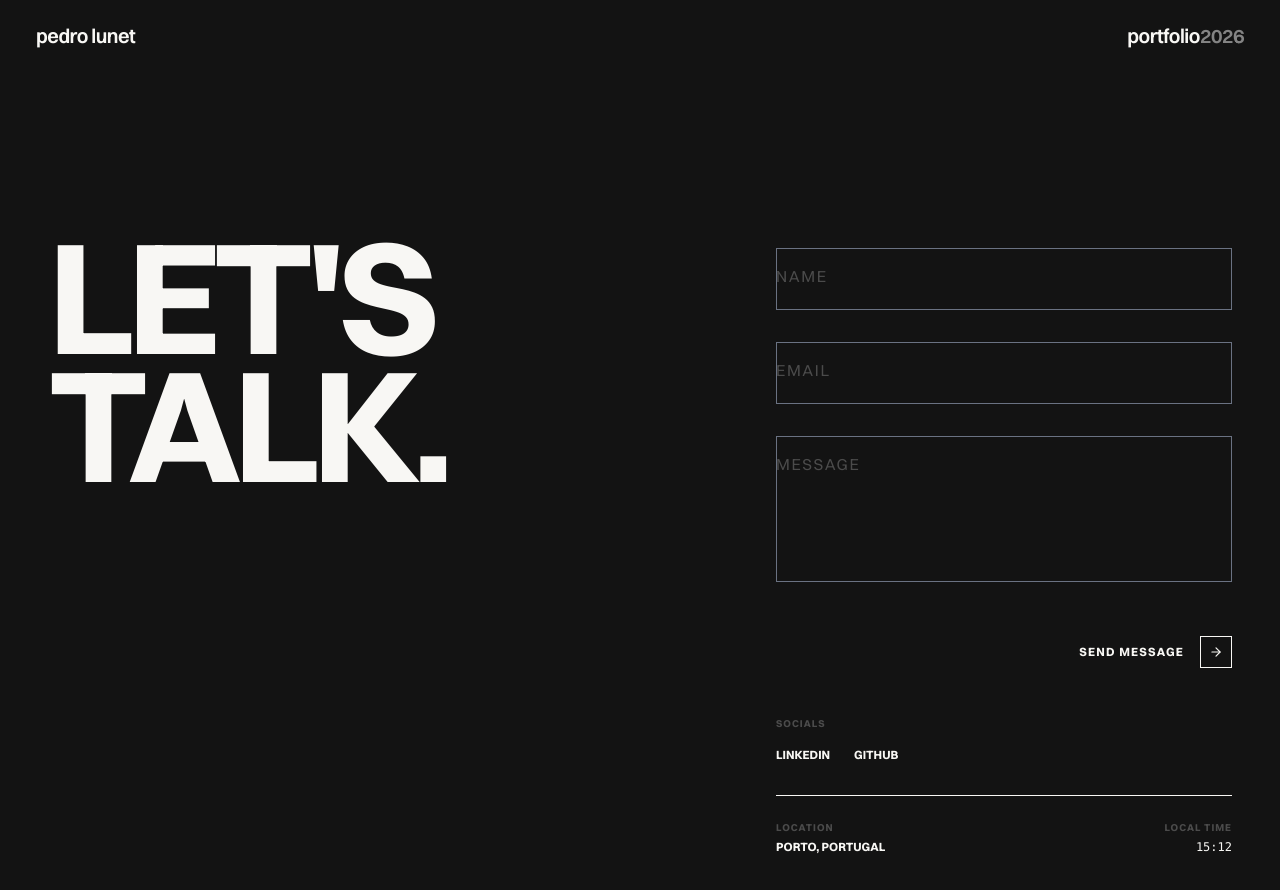
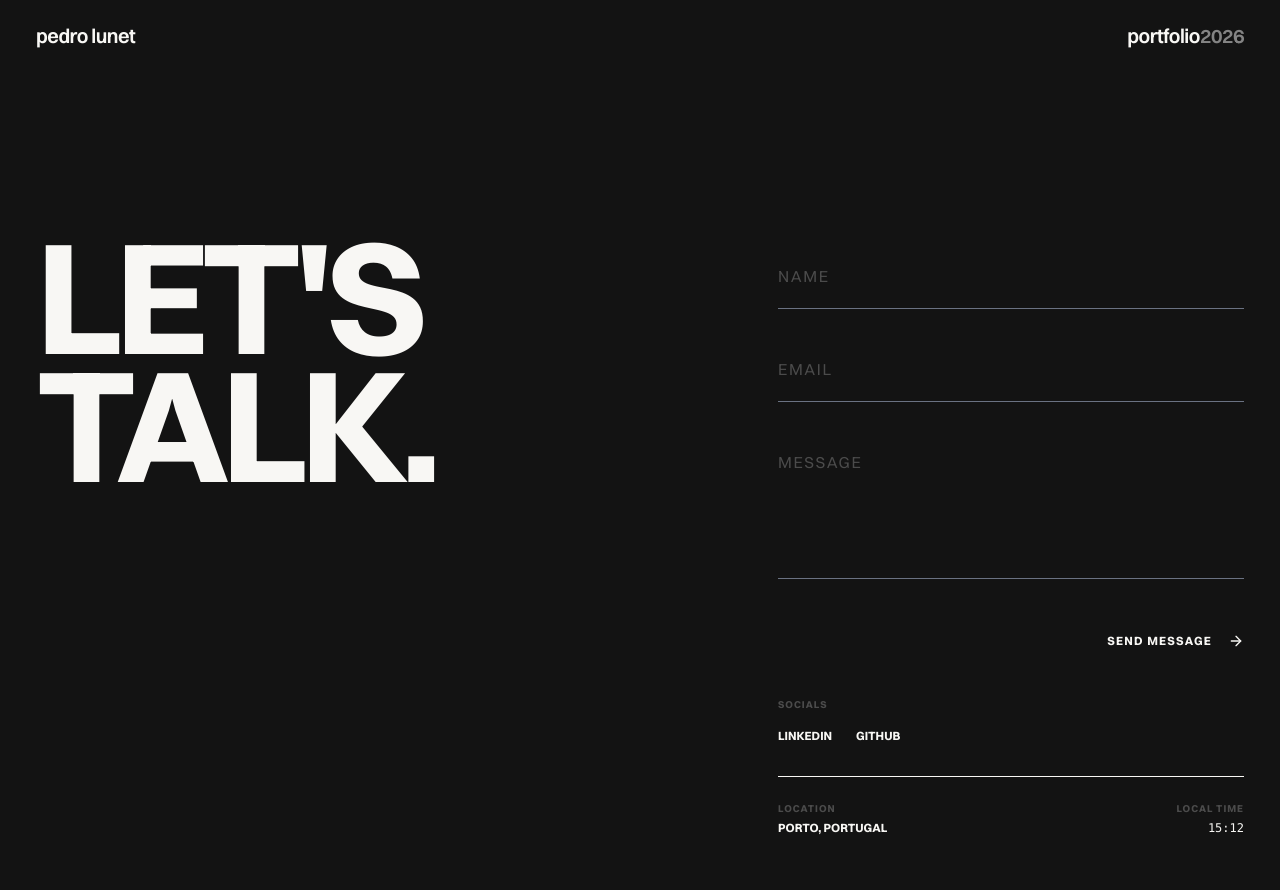
Before and after one commit to PedroLunet/pedrolunet.dev, a SvelteKit app: page /contact in a window 1280 px wide. Shown: the top 890 px of the page. Built offline with nearby package versions, Linux system fonts and the light colour scheme.

Commit message:
fixed paddings

```diff
--- a/src/routes/contact/+page.svelte
+++ b/src/routes/contact/+page.svelte
@@ -1,7 +1,7 @@
 <script lang="ts">
 	import { onMount } from 'svelte';
 	import { enhance } from '$app/forms';
-	import { ArrowUpRight, ArrowRight, Loader2 } from '@lucide/svelte';
+	import { ArrowRight, Loader2 } from '@lucide/svelte';
 	import gsap from 'gsap';
 
 	let { form } = $props();
@@ -36,7 +36,7 @@
 	});
 </script>
 
-<div class="min-h-screen w-full bg-bg px-4 pt-32 pb-12 lg:px-12 lg:pt-40">
+<div class="min-h-screen w-full bg-bg px-6 pt-32 pb-12 lg:px-9 lg:pt-40">
 	<div class="grid grid-cols-1 gap-16 lg:grid-cols-12">
 		<div class="col-span-1 lg:col-span-7">
 			<div class="reveal translate-y-8 opacity-0">
@@ -51,15 +51,21 @@
 		<div class="col-span-1 flex flex-col gap-12 lg:col-span-5 lg:pt-4">
 			{#if form?.success}
 				<div
-					class="animate-in fade-in zoom-in flex h-full flex-col items-center justify-center border border-accent/20 bg-accent/5 p-12 text-center duration-500"
+					class="animate-in fade-in slide-in-from-bottom-4 flex h-full flex-col items-start justify-center duration-700"
 				>
-					<h3 class="text-text-primary mb-2 text-2xl font-bold uppercase">Message Sent</h3>
-					<p class="mb-8 text-sm text-text-secondary">I'll get back to you shortly.</p>
+					<h3 class="text-text-primary mb-2 text-4xl font-bold tracking-tight uppercase">
+						Message Sent
+					</h3>
+					<p class="mb-8 text-lg font-light text-text-secondary">
+						Thank you. I'll get back to you shortly.
+					</p>
+
 					<a
 						href="/contact"
-						class="text-xs font-bold tracking-widest text-accent uppercase hover:underline"
+						class="group flex items-center gap-2 text-xs font-bold tracking-widest text-accent uppercase transition-colors hover:text-white"
 					>
-						Send another
+						<span>Send Another</span>
+						<ArrowRight size={14} class="transition-transform group-hover:translate-x-1" />
 					</a>
 				</div>
 			{:else}
@@ -82,7 +88,7 @@
 							required
 							value={form?.values?.name ?? ''}
 							placeholder=" "
-							class="peer border-text-primary/20 text-text-primary w-full border-b bg-transparent py-4 text-lg font-light transition-all outline-none focus:border-accent"
+							class="peer border-text-primary/20 text-text-primary w-full rounded-none border-0 border-b bg-transparent py-4 text-lg font-light placeholder-transparent transition-colors outline-none focus:border-accent focus:ring-0"
 						/>
 						<label
 							for="name"
@@ -100,7 +106,7 @@
 							required
 							value={form?.values?.email ?? ''}
 							placeholder=" "
-							class="peer border-text-primary/20 text-text-primary w-full border-b bg-transparent py-4 text-lg font-light transition-all outline-none focus:border-accent"
+							class="peer border-text-primary/20 text-text-primary w-full rounded-none border-0 border-b bg-transparent py-4 text-lg font-light placeholder-transparent transition-colors outline-none focus:border-accent focus:ring-0"
 						/>
 						<label
 							for="email"
@@ -118,7 +124,7 @@
 							rows="4"
 							value={form?.values?.message ?? ''}
 							placeholder=" "
-							class="peer border-text-primary/20 text-text-primary w-full resize-none border-b bg-transparent py-4 text-lg font-light transition-all outline-none focus:border-accent"
+							class="peer border-text-primary/20 text-text-primary w-full resize-none rounded-none border-0 border-b bg-transparent py-4 text-lg font-light placeholder-transparent transition-colors outline-none focus:border-accent focus:ring-0"
 						></textarea>
 						<label
 							for="message"
@@ -143,13 +149,14 @@
 							class="group text-text-primary flex items-center gap-4 text-xs font-bold tracking-widest uppercase transition-colors hover:text-accent disabled:opacity-50"
 						>
 							<span>{loading ? 'Sending...' : 'Send Message'}</span>
+
 							<div
-								class="border-text-primary/20 flex h-8 w-8 items-center justify-center border transition-all duration-300 group-hover:border-accent group-hover:bg-accent group-hover:text-white"
+								class="relative flex items-center justify-center transition-transform duration-300 group-hover:translate-x-1"
 							>
 								{#if loading}
-									<Loader2 size={14} class="animate-spin" />
+									<Loader2 size={16} class="animate-spin" />
 								{:else}
-									<ArrowRight size={14} />
+									<ArrowRight size={16} />
 								{/if}
 							</div>
 						</button>
```
